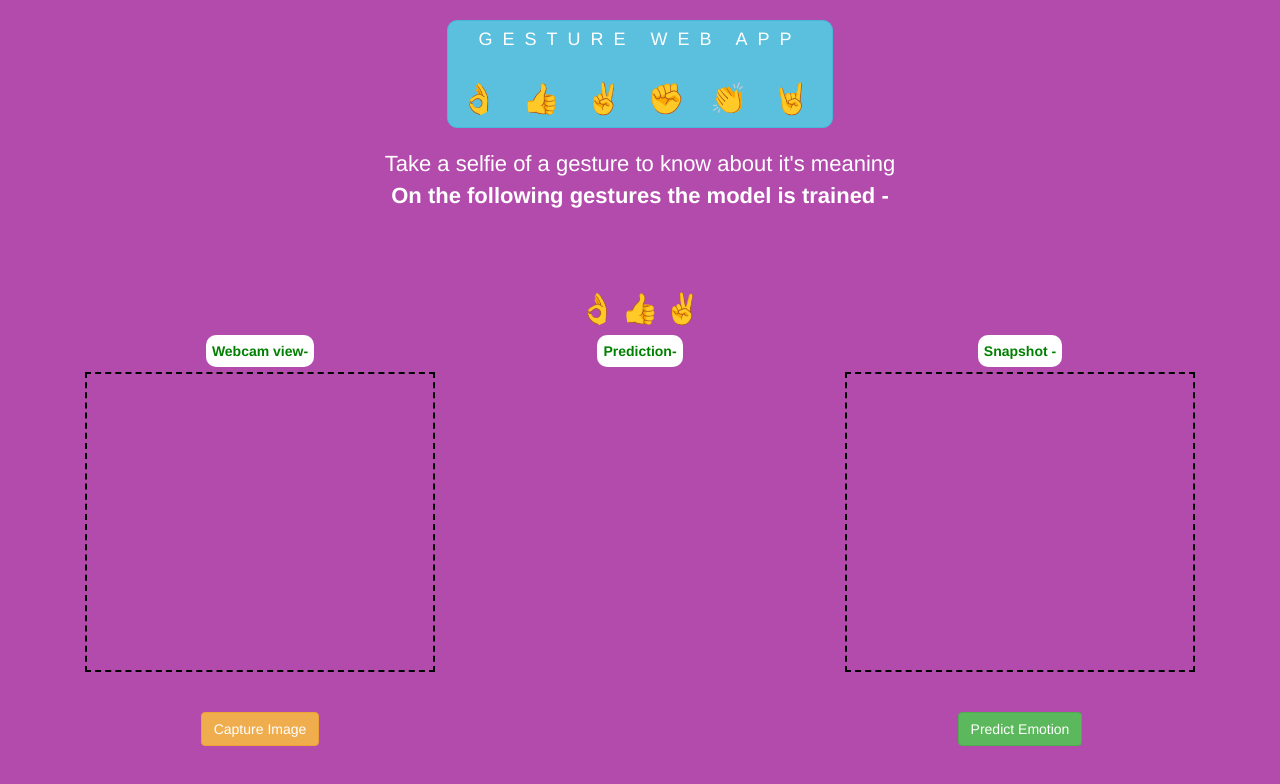
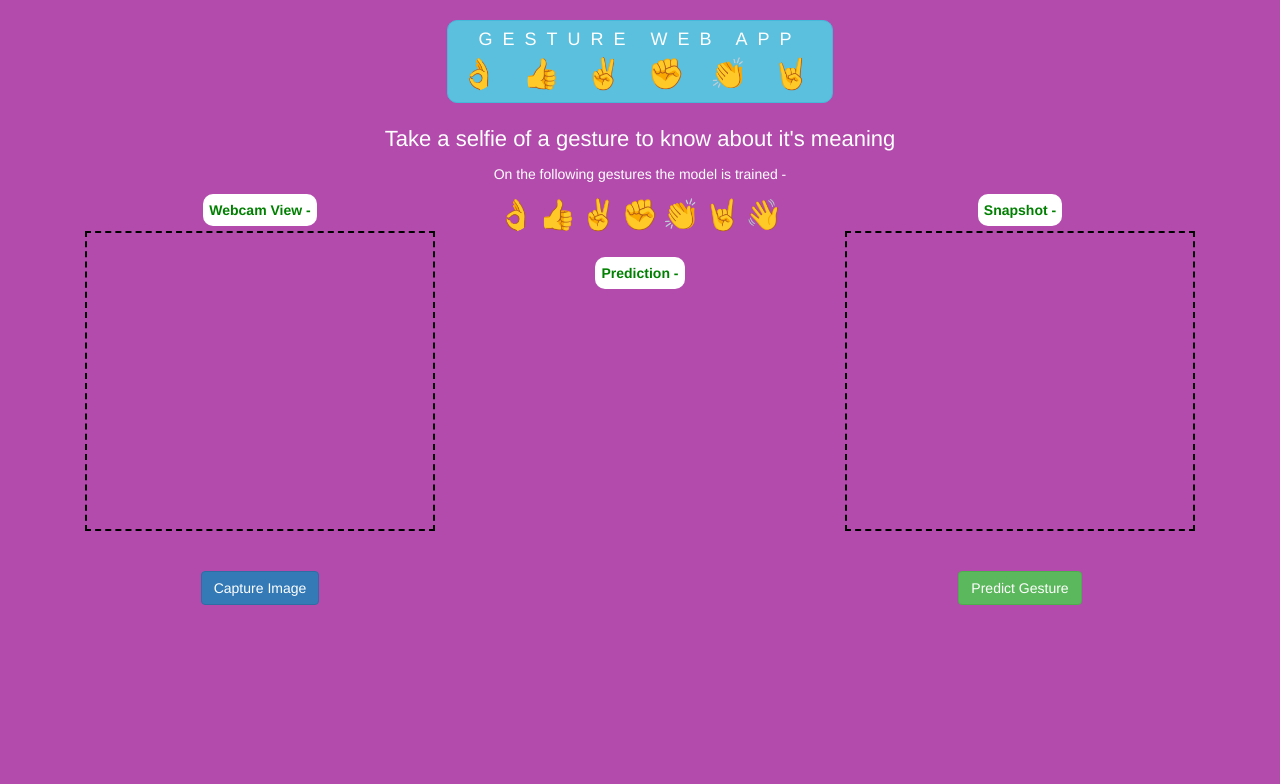
Before and after one commit to xdsjjjjjj/29, a plain HTML site: page index.html in a window 1280 px wide. Drawn offline with nearby package versions, Linux system fonts and the light colour scheme; a script that the page names is missing.

Commit message:
Add files via upload

```diff
--- a/index.html
+++ b/index.html
@@ -1,7 +1,7 @@
 
 <html>
   <head>
-    <title>Gesture Web app</title>
+    <title>Emotion To Emoji</title>
     <meta name="viewport" content="width=device-width, initial-scale=1.0">
     <link rel="stylesheet" href="https://maxcdn.bootstrapcdn.com/bootstrap/3.4.0/css/bootstrap.min.css">
     <script src="https://ajax.googleapis.com/ajax/libs/jquery/3.4.1/jquery.min.js"></script>
@@ -17,7 +17,8 @@
   <div class="container">
 
     <center>
-<h3 class="btn btn-info heading">GESTURE WEB APP<br> <br>
+      <h3 class="btn btn-info heading">GESTURE WEB APP
+        <br>
         <span>&#128076;</span>
         <span>&#128077;</span>
         <span>&#9996;</span>
@@ -29,37 +30,38 @@
       <br><br>
 
       <p style="font-size: 22px;">Take a selfie of a gesture to know about it's meaning
-      	<br>
-        <b style="color: white">On the following gestures the model is trained -</b>
-        <br>
+        <p>On the following gestures the model is trained - </p>
+      </p>
 
-        <br>
-        <h4 ><br> <br>
+      <div class="col-md-4 col-sm-12 col-xs-12">
+	      <label>Webcam View - </label>
+        <div id="camera"></div>
+        <br><br>
+        <button class="btn btn-primary" onclick="take_snapshot()">Capture Image</button>
+      </div>
+
+      <div class="col-md-4 col-sm-12 col-xs-12">
         <span>&#128076;</span>
         <span>&#128077;</span>
-          <span>&#9996;</span> </h4>
-      </p>
-<div class="col-md-4 col-sm-12 col-xs-12">
-  <label>Webcam view-</label>
-  <div id="camera"></div>
-  <br> <br> <button onclick="Take_snapshot()" class="btn btn-warning">Capture Image</button>
+        <span>&#9996;</span>
+        <span>&#9994;</span>
+        <span>&#128079;</span>
+        <span>&#129304;</span>
+        <span>&#128075;</span>
+        <br><br>
+	      <label>Prediction - </label>
+        <p class="gesture_name" id="result_gesture_name"></p>
+        <p class="emoji" id="result_emoji"></p>
       </div>
-<div class="col-md-4 col-sm-12 col-xs-12">
-  <label>Prediction-</label><p class="emotion_name" id="result_emotion_name"></p>
-  <p class="emoji" id="update_emoji"></p>
 
-
-</div>
       <div class="col-md-4 col-sm-12 col-xs-12">
 	      <label>Snapshot - </label>
         <div id="result"></div>
-  <br> <br> <button onclick="Take_check()" class="btn btn-success">Predict Emotion</button>
+        <br><br>
+        <button class="btn btn-success" onclick="check()">Predict Gesture</button>
       </div>
-
       <br><br>
-
-      </div>
-
+      <p id="quote" style="color: red; font-size: 30px;"></p>
     </center>
 
   </div>
```
Lines whose indentation alone changed are shown as unchanged.
